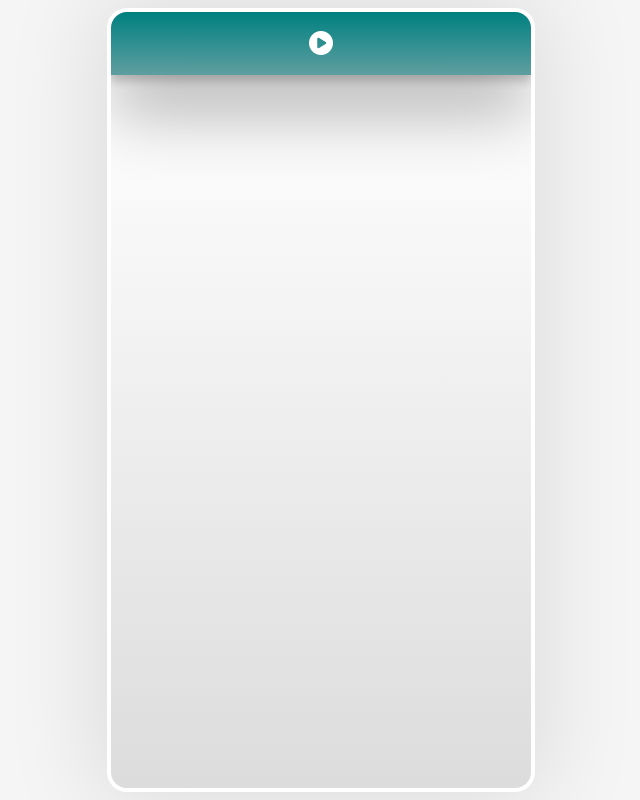
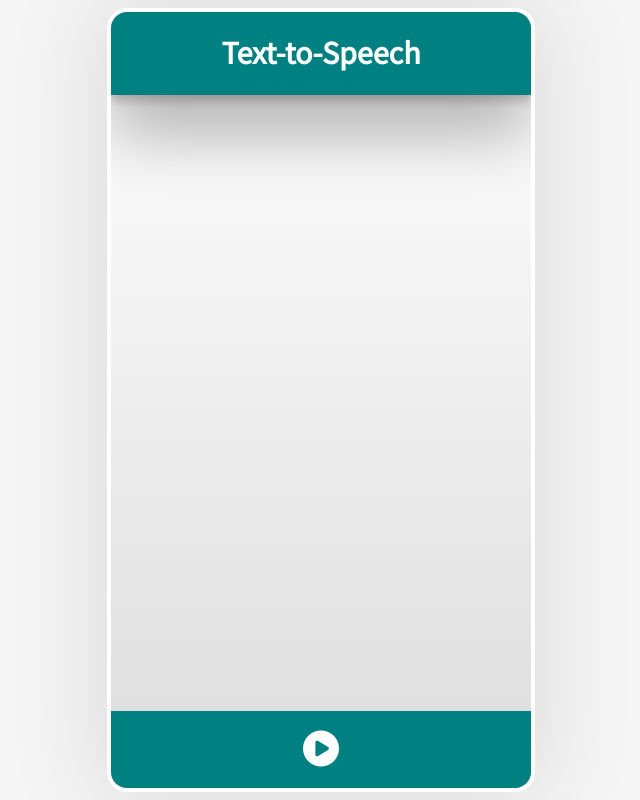
Before and after one commit to ctyamashita/speech-to-text, a plain HTML site: page index.html in a window 1280 px wide. Shown: the whole page, without its empty margins (319-959 px from the left). Drawn offline with Linux system fonts and the light colour scheme.

Commit message:
changing styling

```diff
--- a/index.html
+++ b/index.html
@@ -13,13 +13,16 @@
 </head>
 <body>
   <div class="container">
-    <div class="start-btn" onclick="toggleRecognition()">
-      <i class="fa-solid fa-circle-play"></i>
+    <div class="header">
+      <h1>Text-to-Speech</h1>
     </div>
     <div class="msg-container">
       <div class="old-speech"></div>
       <div class="current-speech"></div>
     </div>
+    <div class="start-btn" onclick="toggleRecognition()">
+      <i class="fa-solid fa-circle-play"></i>
+    </div>
   </div>
   <script src="voice.js"></script>
 </body>
--- a/style.css
+++ b/style.css
@@ -12,14 +12,12 @@ p {
 }
 
 .start-btn {
-  background: linear-gradient(teal, cadetblue);
+  background: teal;
   color: white;
   font-weight: 900;
-  font-size: 24px;
+  font-size: 36px;
   text-align: center;
   padding: 16px 0;
-  box-shadow: 0 6px 9px 0 rgba(0,0,0,.2), 0 38px 66px 0 rgba(0,0,0,.3);
-  z-index: 1;
   transition: background .3s;
 }
 
@@ -31,6 +29,14 @@ p {
   .container { border-radius: 16px !important; }
 }
 
+.header {
+  background: teal;
+  text-align: center;
+  color: white;
+  box-shadow: 0 6px 9px 0 rgba(0,0,0,.2), 0 38px 66px 0 rgba(0,0,0,.3);
+  transition: background .3s;
+}
+
 .container {
   display: flex;
   flex-direction: column;
@@ -40,16 +46,18 @@ p {
   border-radius: 0;
   height: 100%;
   box-shadow: 0 0 0 4px white,0 0 94px 15px rgba(0,0,0,.1);
+  background: linear-gradient(0deg, gainsboro, white);
 }
 
 .msg-container {
   display: flex;
   flex-direction: column;
-  background: linear-gradient(0deg, gainsboro, white);;
+  background: transparent;
   flex-grow: 1;
   overflow-y: scroll;
   overflow-x: hidden;
   padding: 12px 12px 0;
+  z-index: 1;
 }
 
 .last-line {
--- a/voice.js
+++ b/voice.js
@@ -14,9 +14,11 @@ let on = false;
 
 const toggleRecognition = () => {
   const startBtn = document.querySelector('.start-btn');
+  const header = document.querySelector('.header');
   on ? recognition.abort() : recognition.start();
   startBtn.innerHTML = on ? '<i class="fa-solid fa-circle-play"></i>' : '<i class="fa-solid fa-circle-pause"></i>';
-  startBtn.style.background = on ? 'linear-gradient(teal,cadetblue)' : 'linear-gradient(indianred,salmon)';
+  startBtn.style.background = on ? 'teal' : 'indianred';
+  header.style.background = on ? 'teal' : 'indianred';
   on = !on;
 }
 
```
